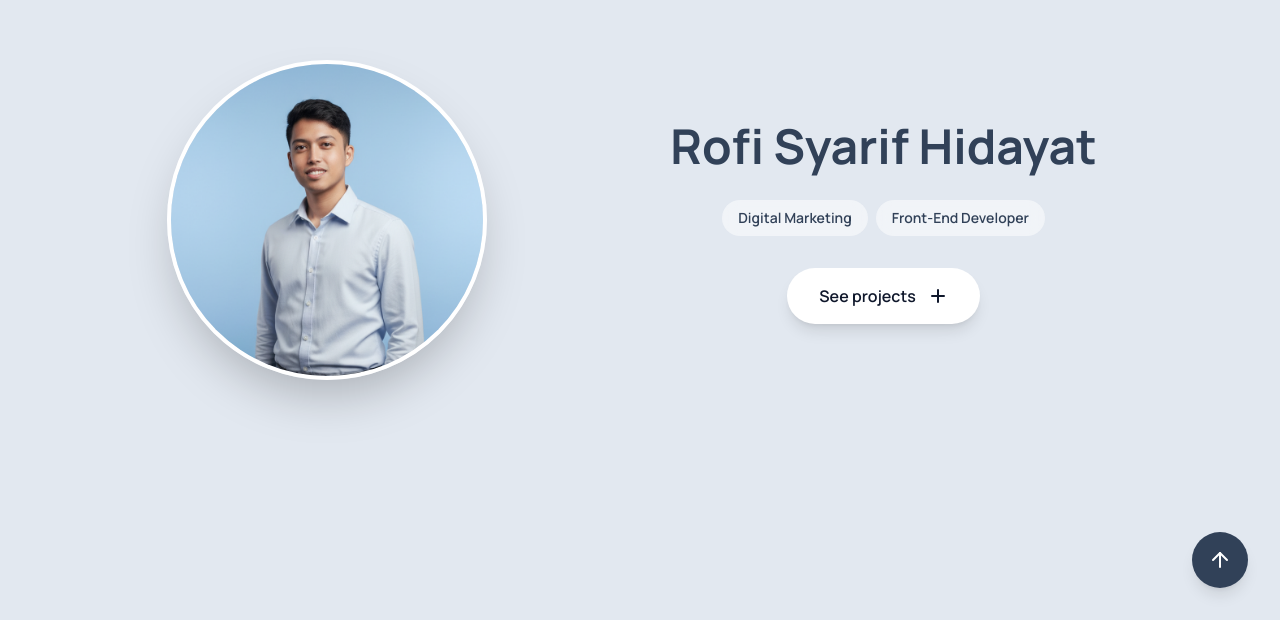
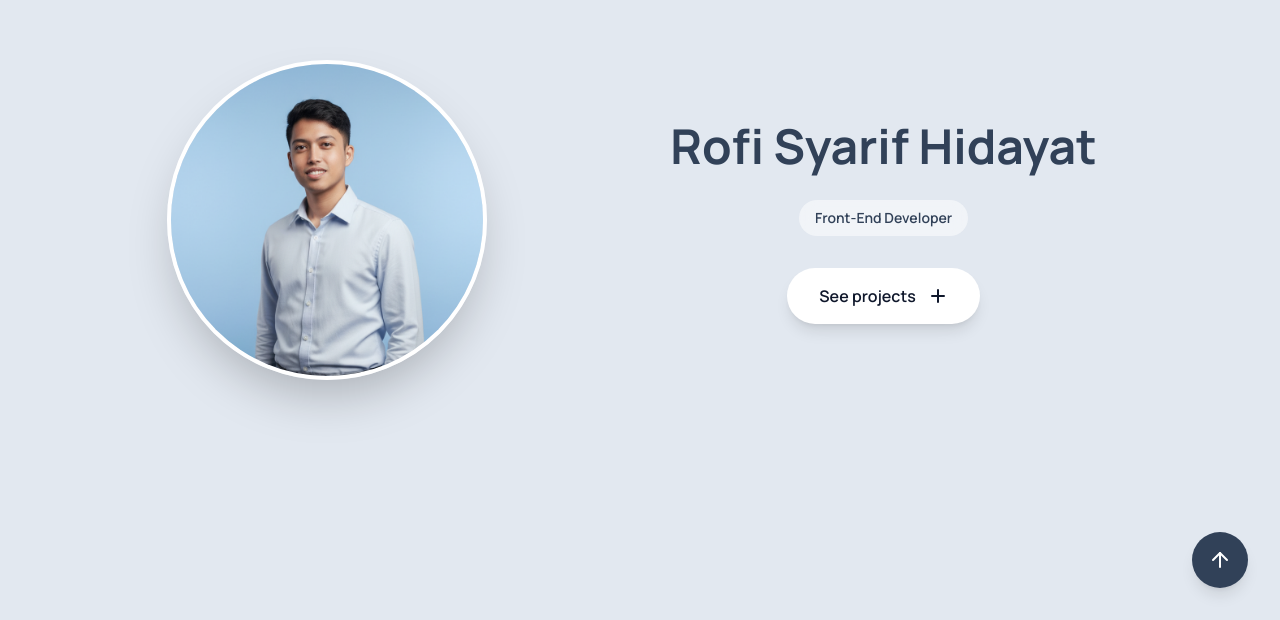
Before and after one commit to rofioy/rofioy.github.io, a website: page index.html in a window 1280 px wide. Shown: the part 180-800 px from the top of the page. Drawn offline with Linux system fonts and the light colour scheme.

Commit message:
Update Header

```diff
--- a/index.html
+++ b/index.html
@@ -48,12 +48,7 @@
             >
           </h1>
 
-          <div class="mt-6 flex flex-col gap-2 md:flex-row md:gap-3">
-            <div
-              class="rounded-full bg-white/50 px-4 py-2 text-sm font-semibold text-slate-700 backdrop-blur-sm"
-            >
-              Digital Marketing
-            </div>
+          <div class="mt-6">
             <div
               class="rounded-full bg-white/50 px-4 py-2 text-sm font-semibold text-slate-700 backdrop-blur-sm"
             >
--- a/script.js
+++ b/script.js
@@ -1,3 +1,5 @@
+'use strict';
+
 // Get Element
 const backToTopButton = document.getElementById('backToTop');
 const btnToProjects = document.getElementById('btnProjects');
```
Also changed, not shown: dist/style.css.
